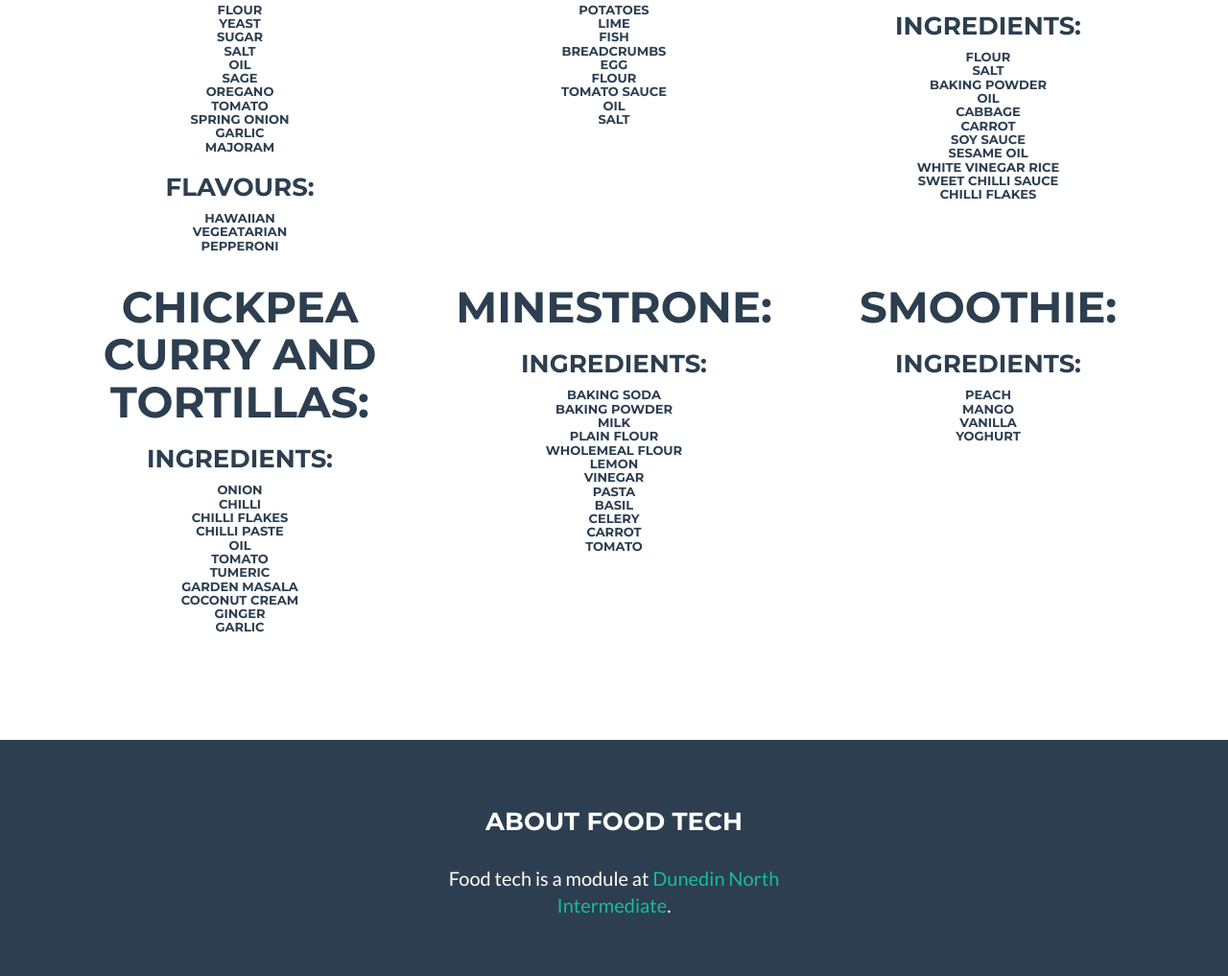
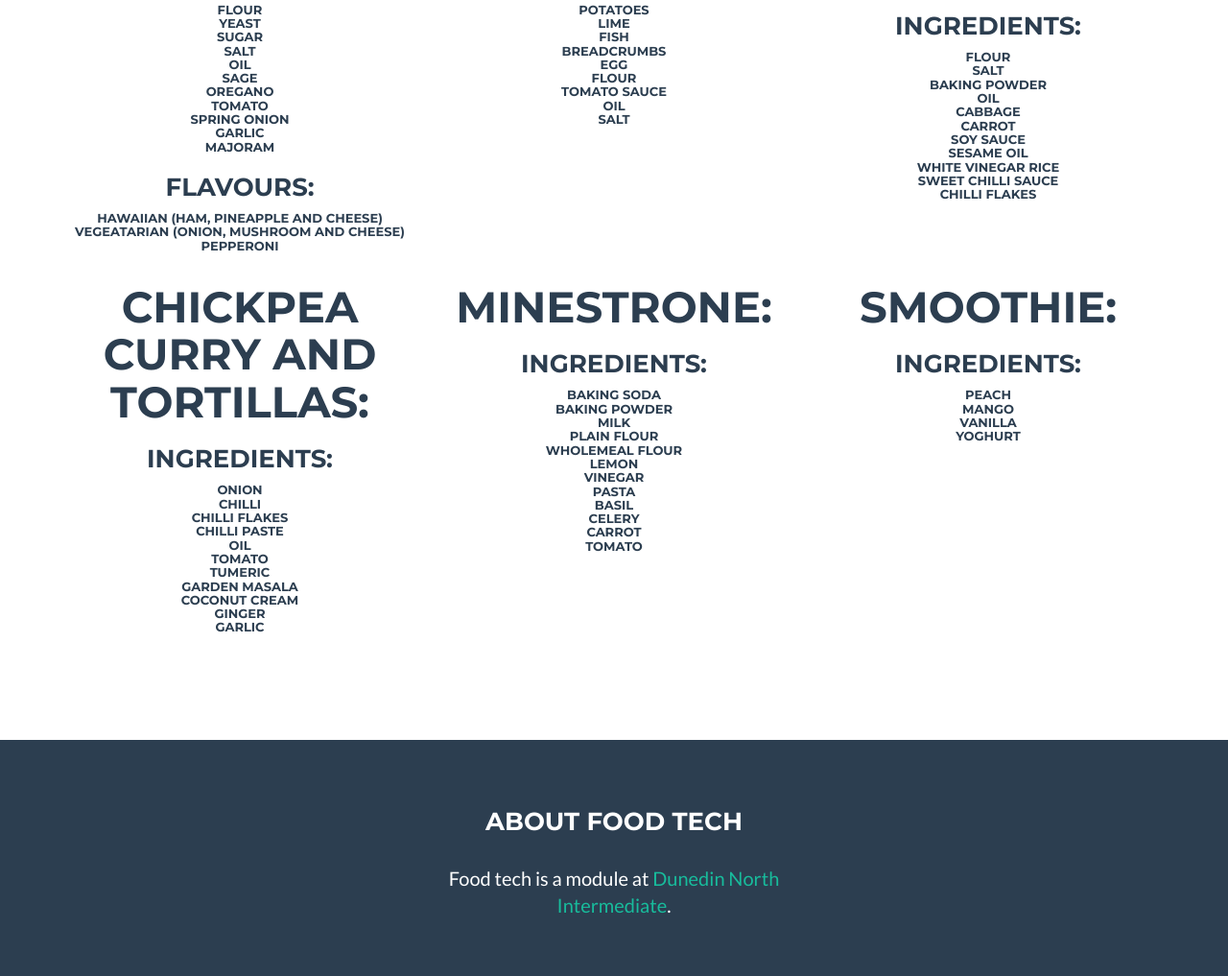
Before and after one commit to Lord-Treepa/8bsite, a plain HTML site: page ingredients.html in a window 1280 px wide. Shown: the part 820-1837 px from the top of the page at 96% size. Drawn offline with nearby package versions, Linux system fonts and the light colour scheme.

Commit message:
Added toppings for pizza on ingredients page

```diff
--- a/ingredients.html
+++ b/ingredients.html
@@ -106,9 +106,9 @@
                     </h6>
                     <h3>Flavours:</h3>
                     <h6>
-                        Hawaiian<br>
-                        Vegeatarian<br>
-                        Pepperoni<br>
+                        Hawaiian (Ham, Pineapple and Cheese)<br>
+                        Vegeatarian (Onion, Mushroom and Cheese)<br>
+                        Pepperoni<br (Pepperoni and Cheese)>
                     </h6>
                 </div>
                 <div class="col-lg-4 text-center">
```
